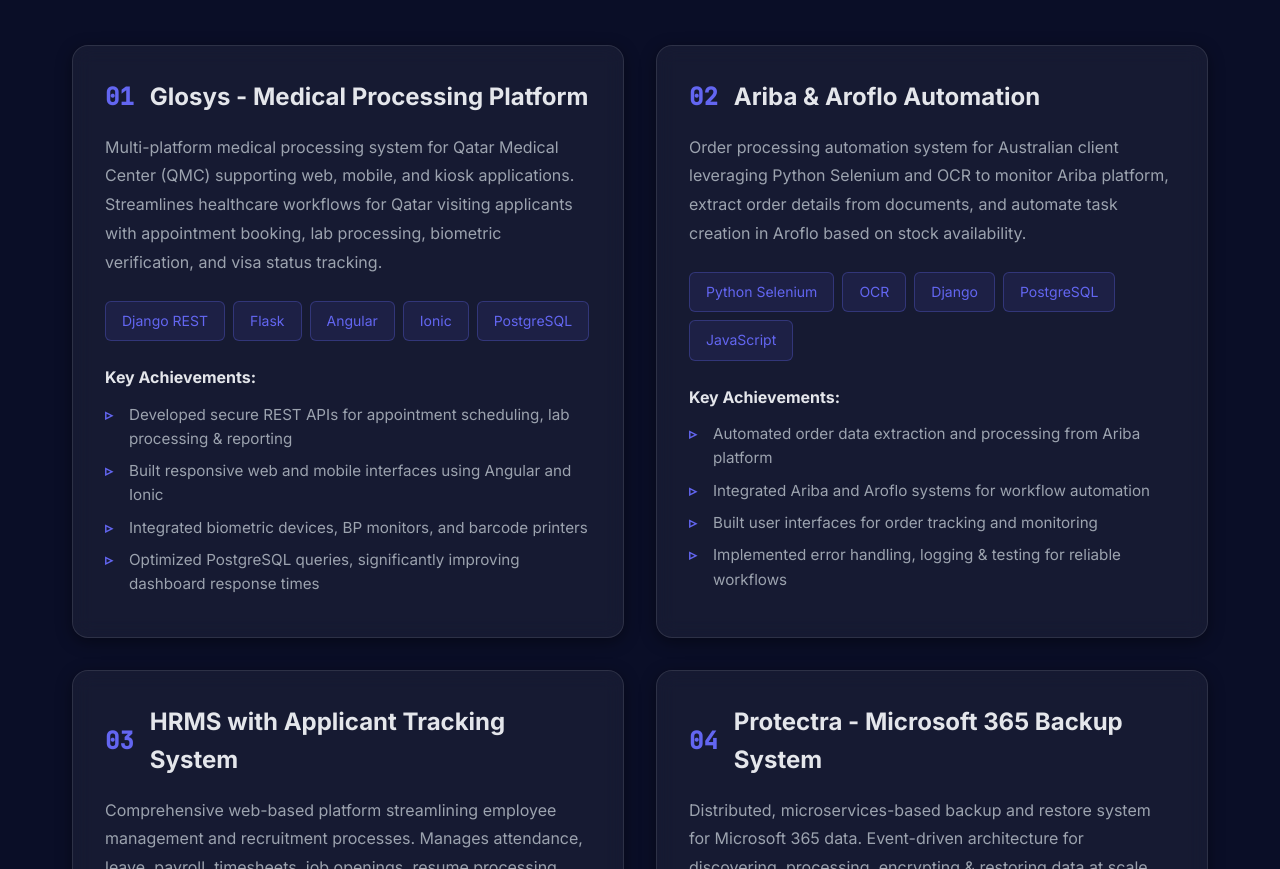
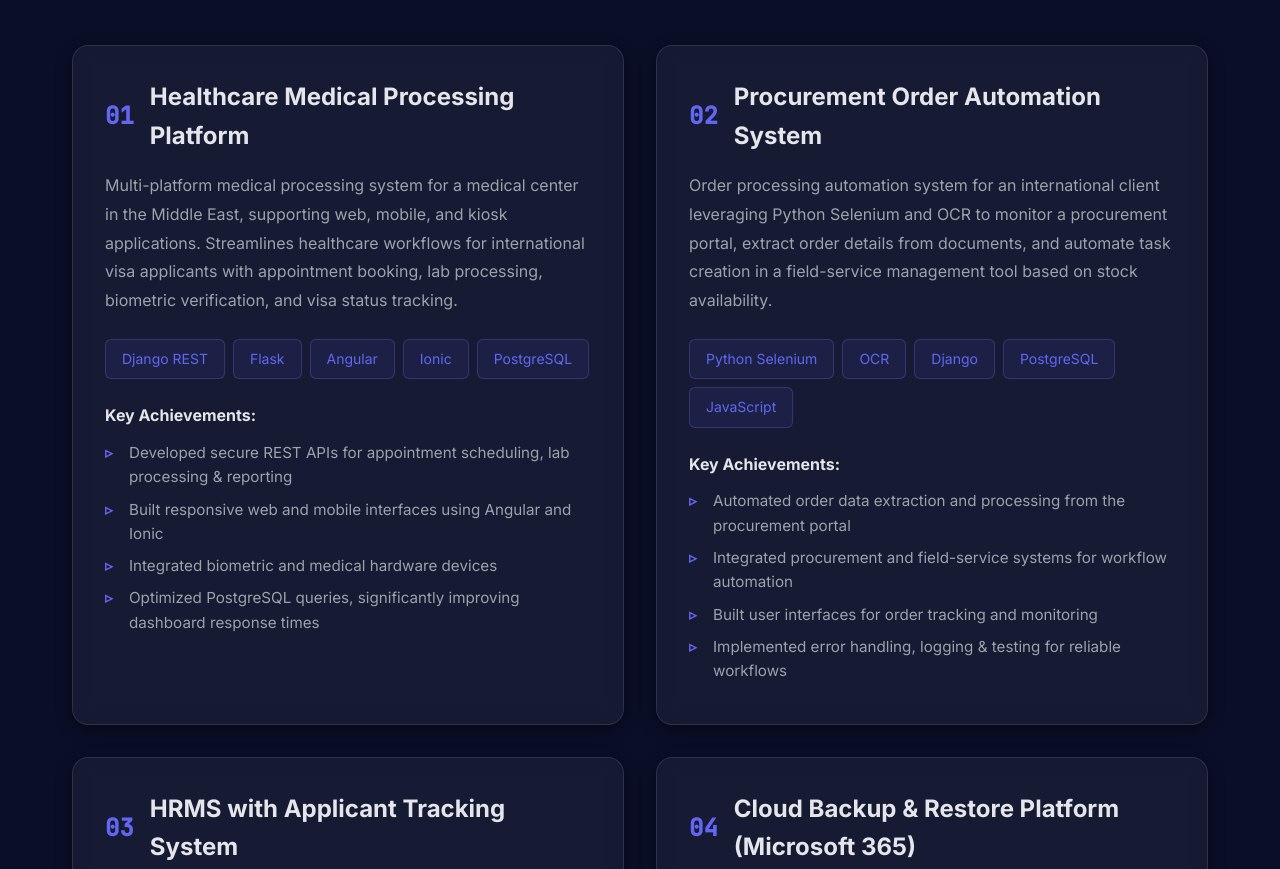
Before and after one commit to HariprasadRadhakrishnan001/portfolio, a plain HTML site: page index.html in a window 1280 px wide. Shown: the part 2762-3631 px from the top of the page. Drawn offline with Linux system fonts and the light colour scheme.

Commit message:
Update index.html

```diff
--- a/index.html
+++ b/index.html
@@ -299,15 +299,15 @@
                 <h2 class="section-title">Featured Projects</h2>
             </div>
             <div class="projects-grid">
-                <!-- Project 1: Glosys -->
+                <!-- Project 1: Healthcare Platform -->
                 <div class="project-card glass-card">
                     <div class="project-header">
                         <div class="project-number">01</div>
-                        <h3 class="project-title">Glosys - Medical Processing Platform</h3>
+                        <h3 class="project-title">Healthcare Medical Processing Platform</h3>
                     </div>
                     <p class="project-description">
-                        Multi-platform medical processing system for Qatar Medical Center (QMC) supporting web, mobile, and kiosk applications.
-                        Streamlines healthcare workflows for Qatar visiting applicants with appointment booking, lab processing, biometric
+                        Multi-platform medical processing system for a medical center in the Middle East, supporting web, mobile, and kiosk applications.
+                        Streamlines healthcare workflows for international visa applicants with appointment booking, lab processing, biometric
                         verification, and visa status tracking.
                     </p>
                     <div class="project-tech">
@@ -322,21 +322,21 @@
                         <ul>
                             <li>Developed secure REST APIs for appointment scheduling, lab processing & reporting</li>
                             <li>Built responsive web and mobile interfaces using Angular and Ionic</li>
-                            <li>Integrated biometric devices, BP monitors, and barcode printers</li>
+                            <li>Integrated biometric and medical hardware devices</li>
                             <li>Optimized PostgreSQL queries, significantly improving dashboard response times</li>
                         </ul>
                     </div>
                 </div>
 
-                <!-- Project 2: Ariba & Aroflo -->
+                <!-- Project 2: Procurement Automation -->
                 <div class="project-card glass-card">
                     <div class="project-header">
                         <div class="project-number">02</div>
-                        <h3 class="project-title">Ariba & Aroflo Automation</h3>
+                        <h3 class="project-title">Procurement Order Automation System</h3>
                     </div>
                     <p class="project-description">
-                        Order processing automation system for Australian client leveraging Python Selenium and OCR to monitor Ariba platform,
-                        extract order details from documents, and automate task creation in Aroflo based on stock availability.
+                        Order processing automation system for an international client leveraging Python Selenium and OCR to monitor a procurement portal,
+                        extract order details from documents, and automate task creation in a field-service management tool based on stock availability.
                     </p>
                     <div class="project-tech">
                         <span class="tech-tag">Python Selenium</span>
@@ -348,8 +348,8 @@
                     <div class="project-achievements">
                         <h4>Key Achievements:</h4>
                         <ul>
-                            <li>Automated order data extraction and processing from Ariba platform</li>
-                            <li>Integrated Ariba and Aroflo systems for workflow automation</li>
+                            <li>Automated order data extraction and processing from the procurement portal</li>
+                            <li>Integrated procurement and field-service systems for workflow automation</li>
                             <li>Built user interfaces for order tracking and monitoring</li>
                             <li>Implemented error handling, logging & testing for reliable workflows</li>
                         </ul>
@@ -384,11 +384,11 @@
                     </div>
                 </div>
 
-                <!-- Project 4: Protectra -->
+                <!-- Project 4: Cloud Backup Platform -->
                 <div class="project-card glass-card">
                     <div class="project-header">
                         <div class="project-number">04</div>
-                        <h3 class="project-title">Protectra - Microsoft 365 Backup System</h3>
+                        <h3 class="project-title">Cloud Backup &amp; Restore Platform (Microsoft 365)</h3>
                     </div>
                     <p class="project-description">
                         Distributed, microservices-based backup and restore system for Microsoft 365 data. Event-driven architecture for
@@ -406,7 +406,7 @@
                         <ul>
                             <li>Engineered scalable event-driven microservices architecture</li>
                             <li>Integrated Microsoft Graph API for automated discovery & delta sync</li>
-                            <li>Implemented data processing pipelines with chunking, compression & AES-GCM encryption</li>
+                            <li>Implemented data processing pipelines with chunking, compression & end-to-end encryption</li>
                             <li>Leveraged Kafka & Zookeeper for high-throughput parallel processing</li>
                         </ul>
                     </div>
```
